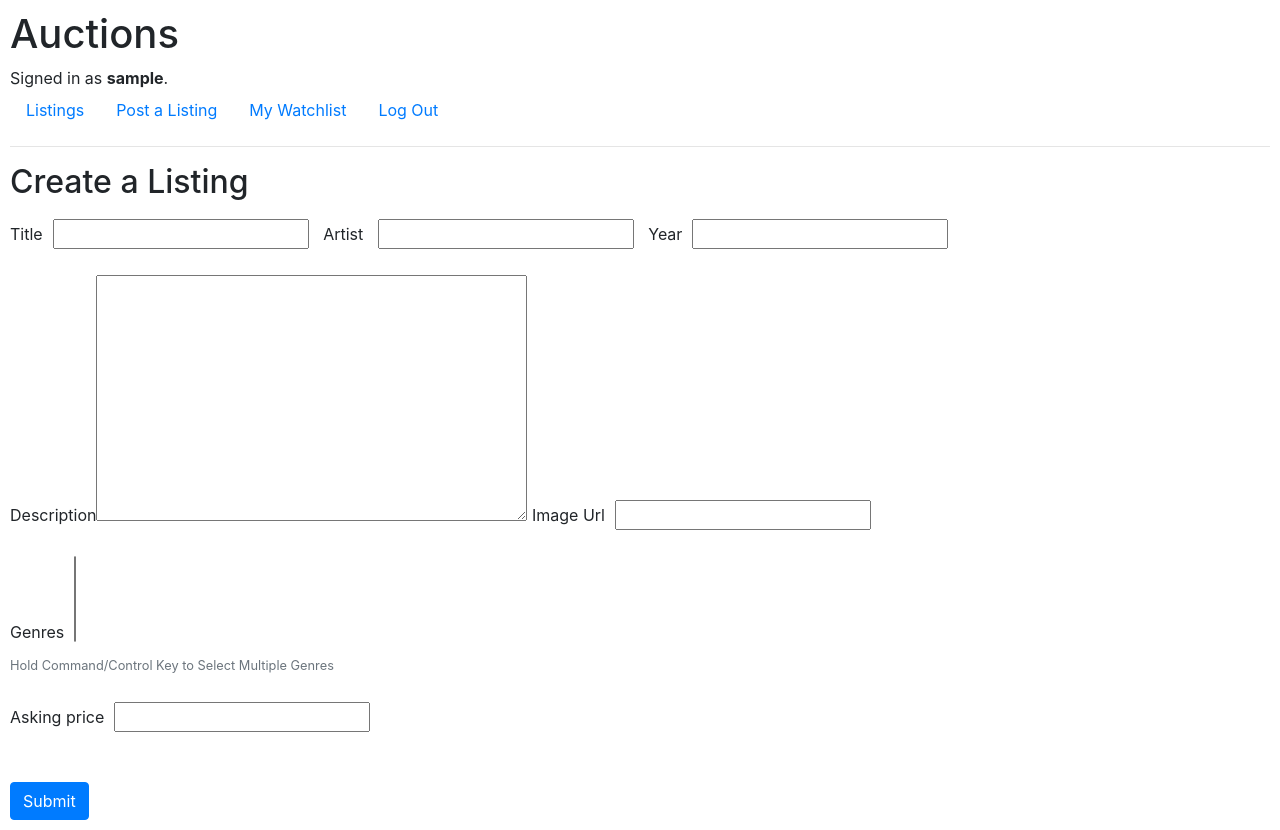
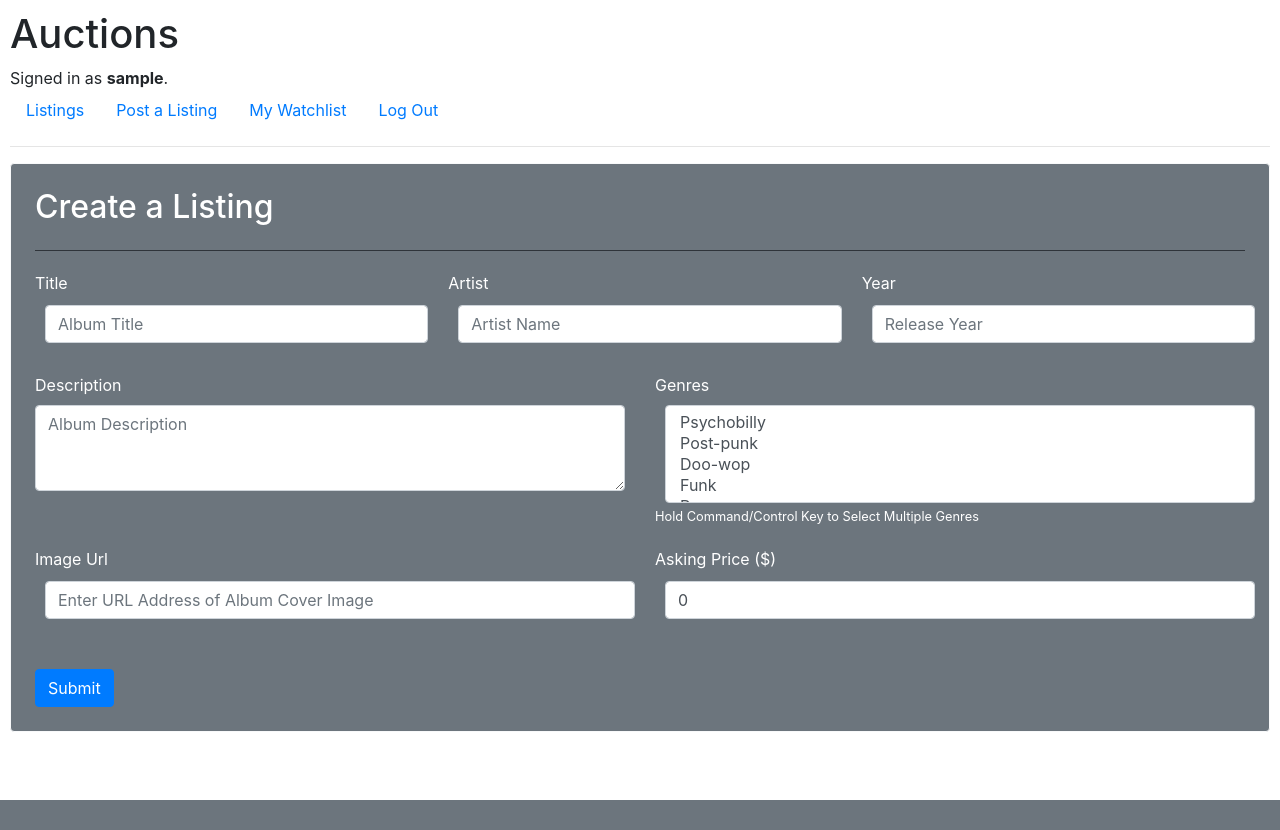
Before and after one commit to mrumiker/ebay-clone, a Django app: page /create in a window 1280 px wide. After the commit the page ends 800 px from the top, so only its background shows below. Run offline with Django 3.2, Linux system fonts and the light colour scheme; the visitor is signed in with stand-in values (Sample User, id 1); data that the repository does not hold is empty; some libraries are stand-ins or nearby versions.

Commit message:
style Create form

```diff
--- a/auctions/templates/auctions/create.html
+++ b/auctions/templates/auctions/create.html
@@ -1,26 +1,80 @@
 {% extends "auctions/layout.html" %}
 
 {% block body %}
-<h2>Create a Listing</h2>
-<form action="{% url 'create' %}" method="post">
+
+<form action="{% url 'create' %}" method="post" class="border border-light rounded bg-secondary text-white p-4">
+  <h2 class="mb-4">Create a Listing</h2>
+  <hr class="bg-dark" />
   {% csrf_token %}
-  <div class="form-group">
-    <label for="albumName">Title </label>{{ album_form.title }} <label for="artistName">Artist </label>
-    {{ album_form.artist }}
-    <label for="releaseYear">Year </label>{{ album_form.year }}<br />
+  <div class="form-group row">
+    <div class="col">
+      <label for="albumName" class="form-text">Title</label>
+      <input type="text" class="form-control" name="title" maxlength="128" required id="id_title"
+        placeholder="Album Title">
+    </div>
+    <div class="col">
+      <label for="artistName" class="form-text">Artist</label>
+      <input type="text" class="form-control" name="artist" maxlength="64" required id="id_artist"
+        placeholder="Artist Name">
+    </div>
+    <div class="col">
+      <label for="releaseYear" class="form-text">Year</label>
+      <input type="text" class="form-control" name="year" maxlength="4" required id="id_year"
+        placeholder="Release Year">
+    </div>
   </div>
-  <div class="form-group">
-    <label for="albumDescription">Description </label>{{ album_form.description }}
-    <label for="albumCover">Image Url </label>{{ album_form.image_url }}
+  <div class="form-group row">
+    <div class="col">
+      <label for="albumDescription" class="form-text">Description</label>
+      <textarea name="description" class="form-control" cols="40" rows="3" maxlength="1024" required id="id_description"
+        placeholder="Album Description"></textarea>
+    </div>
+    <div class="col">
+      <label for="albumGenres" class="form-text">Genres</label>
+      <select name="genres" class="form-control" id="id_genres" multiple>
+        <option value="1">Psychobilly</option>
+
+        <option value="2">Post-punk</option>
+
+        <option value="3">Doo-wop</option>
+
+        <option value="4">Funk</option>
+
+        <option value="5">Pop</option>
+
+        <option value="6">Art Rock</option>
+
+        <option value="7">Garage Punk</option>
+
+        <option value="8">Punk Rock</option>
+
+        <option value="9">Soul</option>
+
+        <option value="10">Hip Hop</option>
+
+        <option value="11">Rock</option>
+
+        <option value="12">Progressive Rock</option>
+
+        <option value="13">Glam Rock</option>
+
+      </select>
+      <small class="form-text">Hold Command/Control Key to Select Multiple Genres</small>
+
+    </div>
   </div>
-  <div class="form-group">
-    <label for="albumGenres">Genres </label>{{ album_form.genres }}
-    <small class="form-text text-muted">{{ album_form.genres.help_text }}</small>
+  <div class="form-group row">
+    <div class="col">
+      <label for="albumCover" class="form-text">Image Url</label><input type="url" class="form-control" name="image_url"
+        maxlength="200" id="id_image_url" placeholder="Enter URL Address of Album Cover Image">
+    </div>
+    <div class="col">
+      <label for="albumPrice" class="form-text">Asking Price ($)</label>
+      <input type="number" name="initial_price_0" value="0" step="0.01" required id="id_initial_price_0"
+        class="form-control" placeholder="Your Asking Price ($)">
+    </div>
   </div>
-  <div class="form-group">
-    <label for="albumPrice">Asking price </label>{{ album_form.initial_price }}
-  </div>
-
+  <input name="initial_price_1" value="USD" type="hidden" id="id_initial_price_1">
   <input type="hidden" name="seller" value="{{ user.id }}"><br />
   <input class="btn btn-primary" type="submit" value="Submit">
 </form>
```
